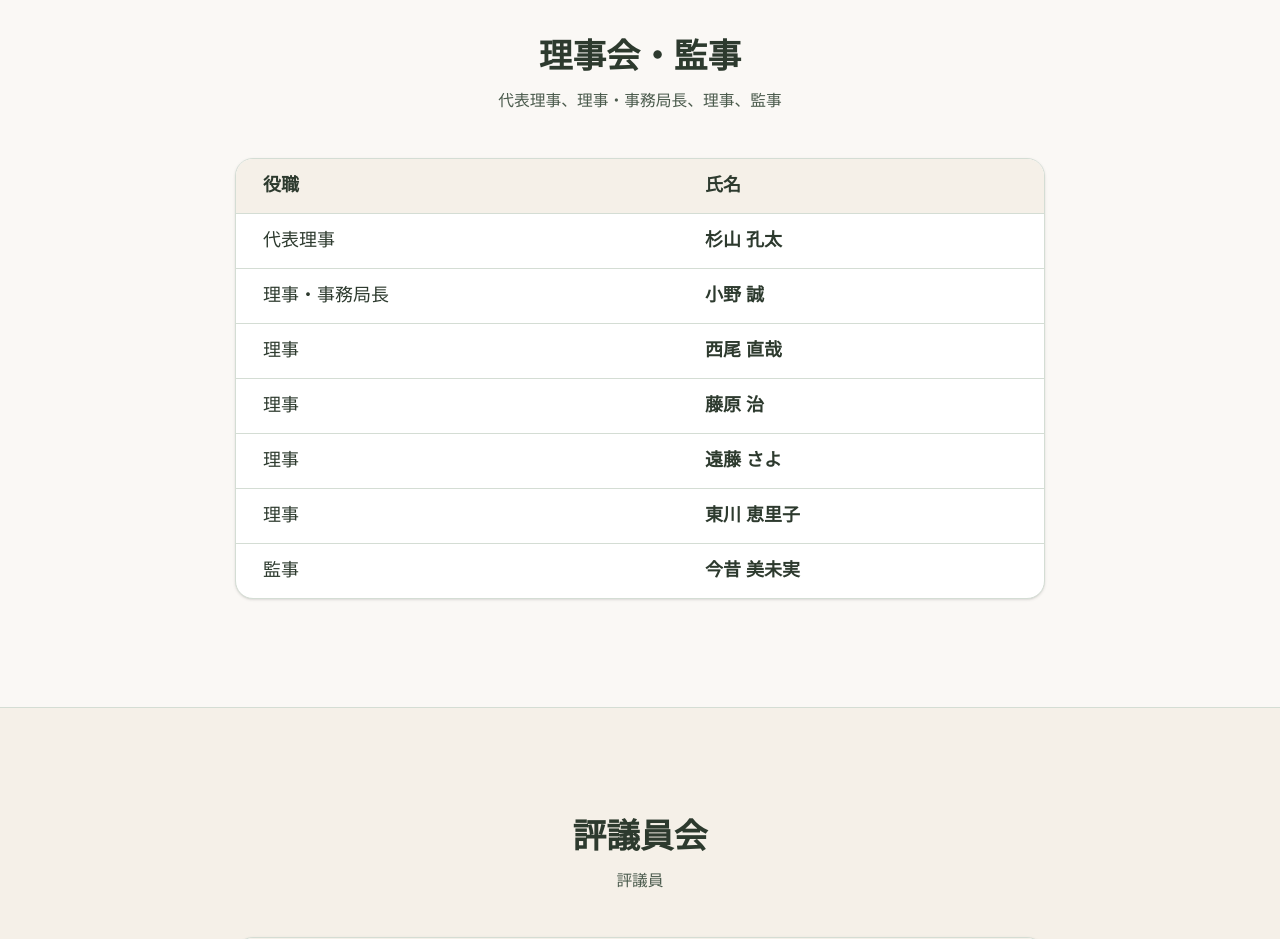
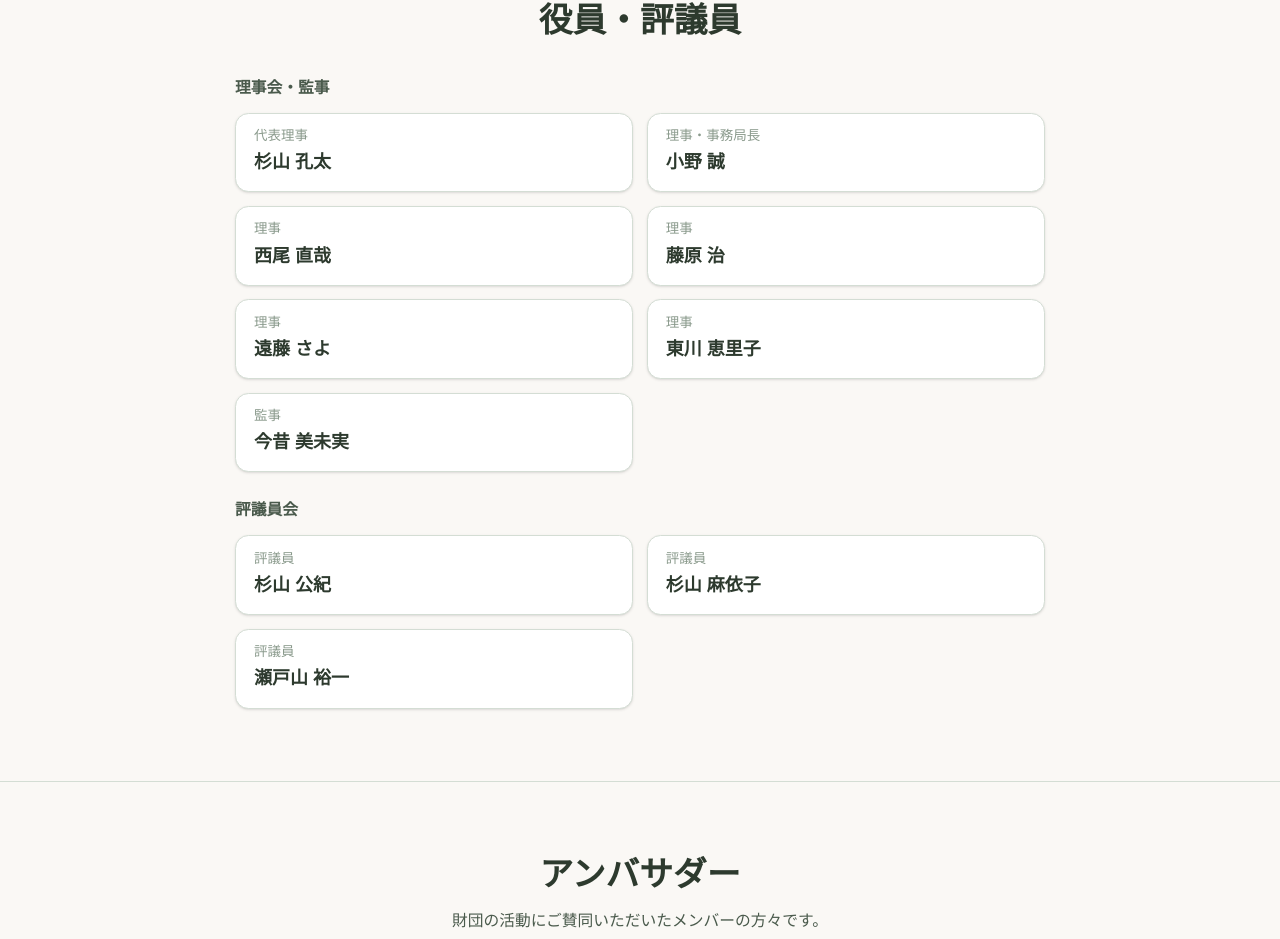
Before and after one commit to haitakamak-cmyk/earth-savers-web, a Next.js app: page /members in a window 1280 px wide. Shown: the part 528-1467 px from the top of the page. Built offline with nearby package versions, Linux system fonts and the light colour scheme; a web font is replaced by a local one.

Commit message:
chore: earth-savers-web の未コミット変更をまとめて反映

```diff
--- a/src/app/learn/topics/page.tsx
+++ b/src/app/learn/topics/page.tsx
@@ -46,7 +46,6 @@ export default function LearnTopicsIndexPage() {
           <ResourceLead>
             当団体が作成する制度解説・政策解説の長尺記事です。環境用語集の用語とあわせて読むと、全体像をつかみやすくなります。
           </ResourceLead>
-          <ContentDisclaimer />
           <ul className="mt-10 space-y-4">
             {hubRows.map((row) =>
               row.kind === "series" ? (
@@ -144,6 +143,9 @@ export default function LearnTopicsIndexPage() {
           <p className="mt-8 text-xs text-text-muted">
             {ORGANIZATION_NAME}
           </p>
+          <div className="mt-8">
+            <ContentDisclaimer />
+          </div>
         </div>
       </div>
     </div>
--- a/src/app/members/page.tsx
+++ b/src/app/members/page.tsx
@@ -46,39 +46,18 @@ const ambassadorRanks: { rank: string; reading: string; names: string[] }[] = [
   },
 ];
 
-function RosterTable({ rows }: { rows: { role: string; name: string }[] }) {
+function CompactRoster({ rows }: { rows: { role: string; name: string }[] }) {
   return (
-    <div className="overflow-x-auto rounded-2xl border border-border bg-white shadow-sm">
-      <table className="w-full min-w-[280px] text-left text-sm sm:text-base">
-        <thead>
-          <tr className="border-b border-border bg-ivory-warm">
-            <th
-              scope="col"
-              className="whitespace-nowrap px-4 py-3 font-semibold text-text-primary sm:px-6"
-            >
-              役職
-            </th>
-            <th
-              scope="col"
-              className="px-4 py-3 font-semibold text-text-primary sm:px-6"
-            >
-              氏名
-            </th>
-          </tr>
-        </thead>
-        <tbody className="text-foreground">
-          {rows.map((r, i) => (
-            <tr key={`${r.role}-${r.name}-${i}`} className="border-b border-border last:border-0">
-              <td className="whitespace-nowrap px-4 py-3 font-medium sm:px-6">
-                {r.role}
-              </td>
-              <td className="px-4 py-3 font-semibold sm:px-6">
-                {r.name}
-              </td>
-            </tr>
-          ))}
-        </tbody>
-      </table>
+    <div className="grid grid-cols-2 gap-3">
+      {rows.map((r, i) => (
+        <div
+          key={`${r.role}-${r.name}-${i}`}
+          className="rounded-xl border border-border bg-white px-4 py-3 shadow-sm"
+        >
+          <p className="text-xs text-text-muted">{r.role}</p>
+          <p className="mt-0.5 font-semibold text-text-primary">{r.name}</p>
+        </div>
+      ))}
     </div>
   );
 }
@@ -106,33 +85,23 @@ export default function MembersPage() {
         </div>
       </section>
 
-      <section id="board" className="bg-ivory py-16 sm:py-24">
+      <section id="board" className="bg-ivory py-12 sm:py-16">
         <div className="mx-auto max-w-3xl px-4 sm:px-6">
           <h2 className="text-center font-serif text-2xl font-bold text-text-primary sm:text-3xl">
-            理事会・監事
+            役員・評議員
           </h2>
-          <p className="mt-3 text-center text-sm text-text-secondary">
-            代表理事、理事・事務局長、理事、監事
-          </p>
-          <div className="mt-10">
-            <RosterTable rows={boardRows} />
+          <div className="mt-8">
+            <p className="mb-3 text-sm font-semibold text-text-secondary">理事会・監事</p>
+            <CompactRoster rows={boardRows} />
+          </div>
+          <div className="mt-6">
+            <p className="mb-3 text-sm font-semibold text-text-secondary">評議員会</p>
+            <CompactRoster rows={councilRows} />
           </div>
         </div>
       </section>
 
-      <section id="council" className="border-y border-border bg-ivory-warm py-16 sm:py-24">
-        <div className="mx-auto max-w-3xl px-4 sm:px-6">
-          <h2 className="text-center font-serif text-2xl font-bold text-text-primary sm:text-3xl">
-            評議員会
-          </h2>
-          <p className="mt-3 text-center text-sm text-text-secondary">評議員</p>
-          <div className="mt-10">
-            <RosterTable rows={councilRows} />
-          </div>
-        </div>
-      </section>
-
-      <section id="ambassadors" className="bg-ivory py-16 sm:py-24">
+      <section id="ambassadors" className="border-t border-border bg-ivory py-12 sm:py-16">
         <div className="mx-auto max-w-3xl px-4 sm:px-6">
           <h2 className="text-center font-serif text-2xl font-bold text-text-primary sm:text-3xl">
             アンバサダー
--- a/src/content/ordinance-supplements/qa-public.md
+++ b/src/content/ordinance-supplements/qa-public.md
@@ -18,23 +18,9 @@
 | エ | × | 対応が困難なもの |
 | オ | ─ | 条例案の内容に直接関係しないその他の意見 |
 
-### 対応区分が「ウ」「エ」に偏ることについて
+### 対応区分の運用について
 
-パブコメの実態として、条例に反対する意見の多くは「条例の骨格を変えよ」という趣旨になります。骨格を変える判断をしない自治体では、それに対して**エ（対応困難）**や**ウ（参考）**となるのは自然です。環境省・総務省等が公表している他自治体のパブコメ結果を見ても、**7〜8割程度がエまたはウ**に分類される例は珍しくありません。
-
-対応区分の表は、「五区分に均等に振り分けるため」にあるのではなく、**エやウになった理由を丁寧に説明するため**にあります。したがって問題の本質は「ウとエに偏っていること」自体ではなく、**ア（反映）もイ（趣旨同一）も1件もない**ときです。パブコメを実施した結果が「一切案に手を入れなかった」に見えると、手続の形骸化を指摘されかねません。
-
-### 手続的正当性のための設計（推奨）
-
-**ア又はイを最低1件は含める**設計を推奨します。条例本則を大きく変えなくても、次のような**軽微な修正や公表の仕方**で「ア」にできる候補の例があります。
-
-- **【P-03】科学的根拠の明確化**
-  回答ひな型では**ウ**の例になっていても、**条例案の付属文書・施行規則案・パブコメ結果の公表**で「主要な数値・基準の**出典を明記する**」旨を盛り込み案を微修正すれば、**公表上はア**にできる（本則の骨格は実質据え置きでも、「意見を受けて修正した」事実が残る）。
-
-- **【P-27】説明会の対象・周知**
-  離隔距離を広げるのではなく、**説明会の開催告知を自治体公式ウェブサイトでも行う**等の運用を、案・FAQ・運用資料に追記し、「意見を受けて追加した」と公表する。
-
-> **運用上の留意：** 公開結果が**すべてエのみ**となると、手続的正当性を問われるリスクがあります。**ア又はイを最低1件は含める**よう、事前に設計しておくことを推奨します。
+対応区分（ア〜オ）の選定は、各意見の内容に即して担当者が判断してください。本ひな型に示した区分はあくまで参考例であり、実際の対応は自治体の運用判断に委ねます。
 
 ---
 
```
